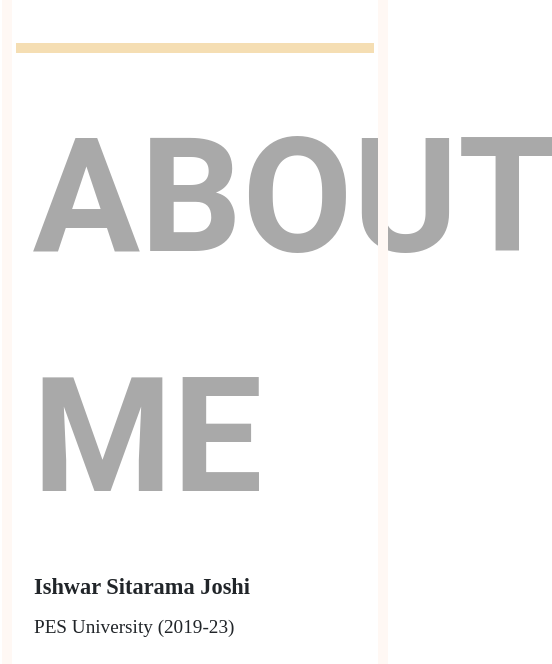
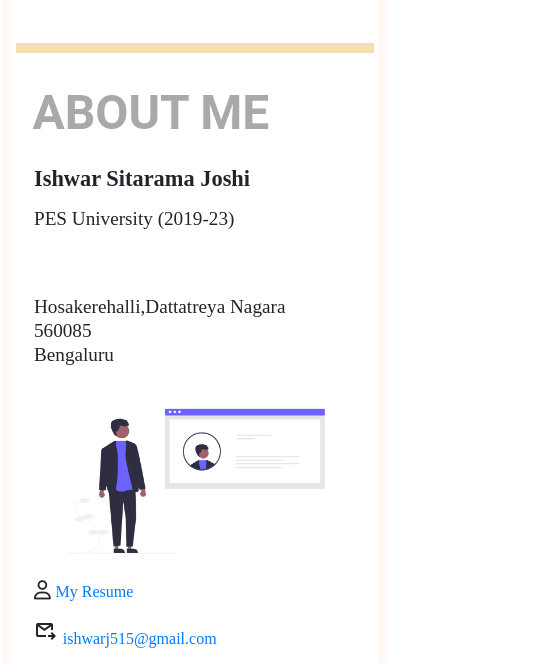
Before and after one commit to isj25/myweb, a plain HTML site: page index.html in a window 390 px wide. Shown: the part 4802-5466 px from the top of the page, 552 px wide, since content can reach past the window. Drawn offline with nearby package versions, Linux system fonts and the light colour scheme; a web font is replaced by a local one.

Commit message:
handled about me css

```diff
--- a/index.css
+++ b/index.css
@@ -178,6 +178,13 @@ a:hover {
    margin: 0;
   }
 
+  #aboutme{
+    font-size: 4rem;
+    font-weight: bold;
+    font-family: 'Roboto', sans-serif;
+    z-index: -1;
+   color: 	#A9A9A9;
+  }
   .contentparagraph-r {
     /* background-color: #FFFAE6; */
     border-radius: 5px;
@@ -216,6 +223,13 @@ a:hover {
 }
 
 @media only screen and (max-width: 540px) {
+  #aboutme{
+    font-size: 4rem;
+    font-weight: bold;
+    font-family: 'Roboto', sans-serif;
+    z-index: -1;
+   color: 	#A9A9A9;
+  }
   .section-heading {
     font-weight: bold;
     font-size: 1.4rem;
@@ -228,6 +242,14 @@ a:hover {
 
 
 @media only screen and (max-width: 460px) {
+
+  #aboutme{
+    font-size: 3rem;
+    font-weight: bold;
+    font-family: 'Roboto', sans-serif;
+    z-index: -1;
+   color: 	#A9A9A9;
+  }
   .section-heading {
     font-weight: bold;
     font-size: 1.2rem;
```
